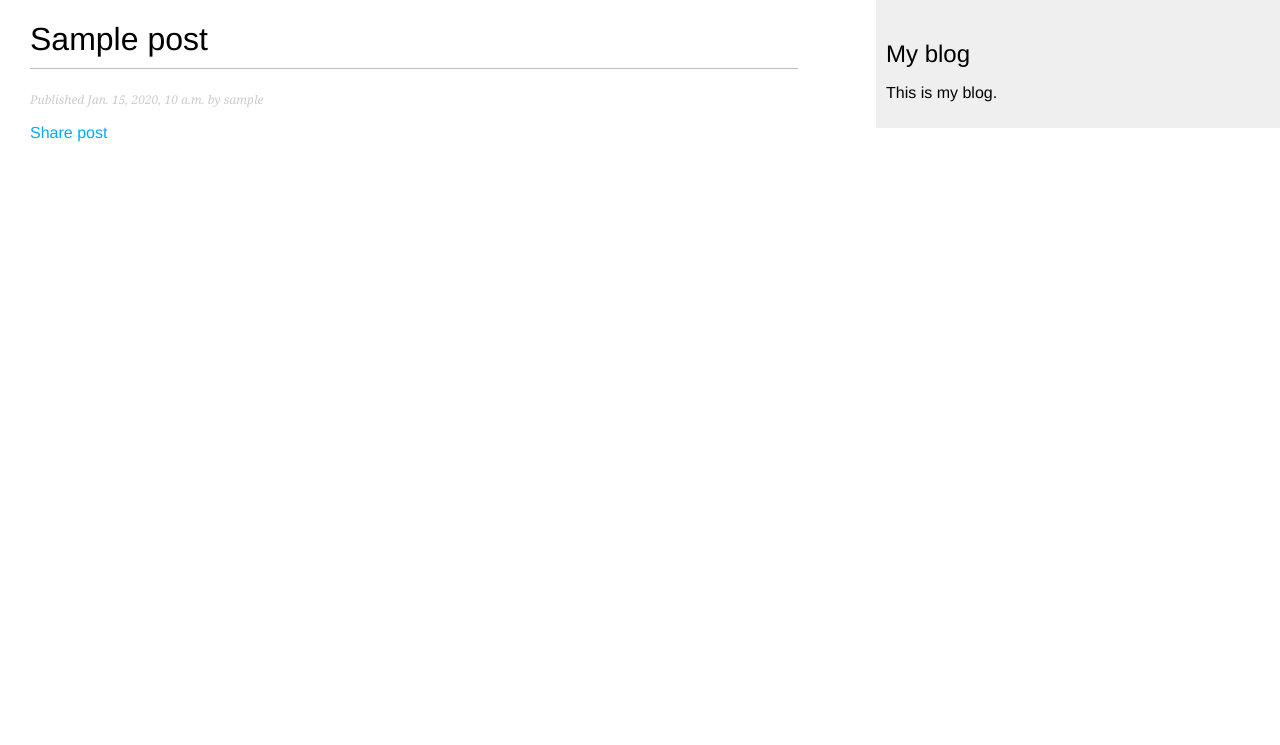
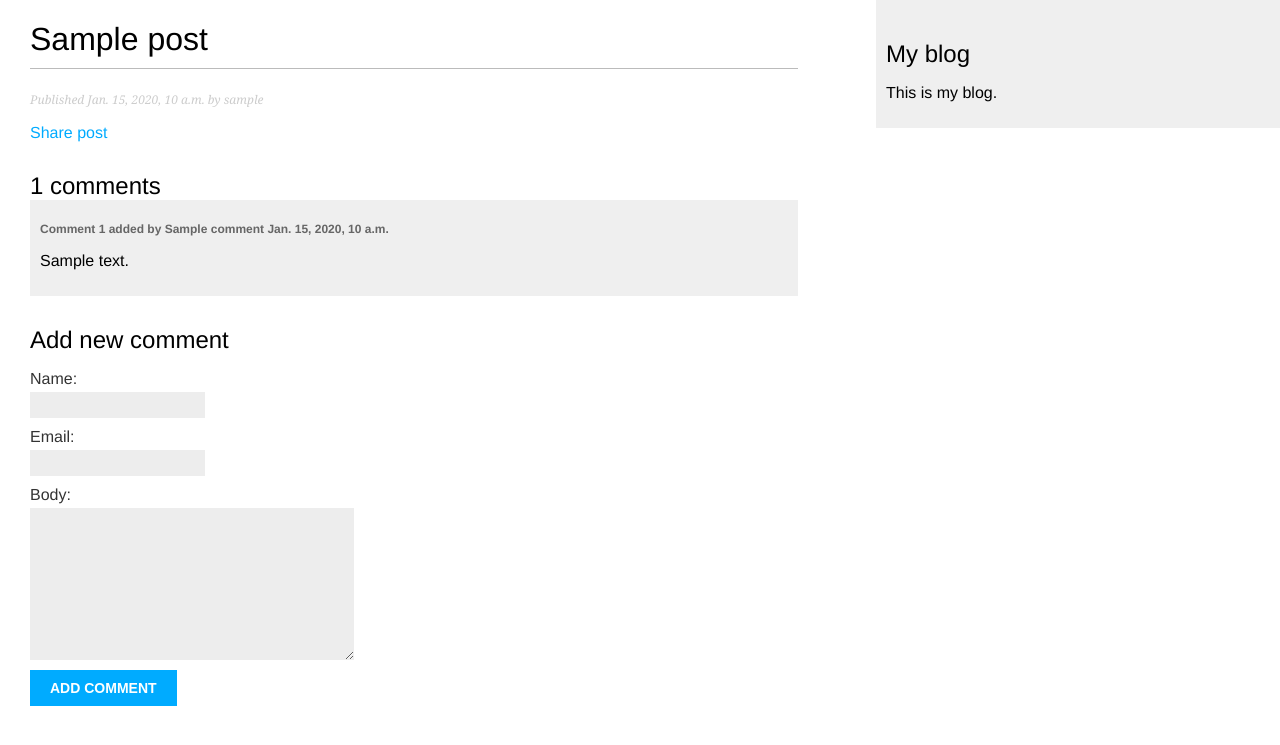
Before and after one commit to BlooAM/d4o-blog, a Django app: a page that uses d4o_blog/blog/templates/blog/post/detail.html in a window 1280 px wide. Shown: the top 745 px of the page. Run offline with Django 4.2, Linux system fonts and the light colour scheme; tables that the repository leaves empty hold one stand-in row (values such as "Sample post").

Commit message:
adjust template for adding comments

```diff
--- a/d4o_blog/blog/templates/blog/post/detail.html
+++ b/d4o_blog/blog/templates/blog/post/detail.html
@@ -11,4 +11,21 @@
     <p>
         <a href="{% url "blog:post_share" post.id %}">Share post</a>
     </p>
+    {% with comments.count as total_comments %}
+        <h2>
+            {{ total_comments }} comments
+        </h2>
+    {% endwith %}
+    {% for comment in comments %}
+        <div class="comment">
+            <p class="info">
+                Comment {{ forloop.counter }} added by {{ comment.name }}
+                {{ comment.created }}
+            </p>
+            {{ comment.body|linebreaks }}
+        </div>
+        {% empty %}
+            <p>There are no comments so far.</p>
+    {% endfor %}
+    {% include "blog/post/includes/comment_form.html" %}
 {% endblock %}
```
